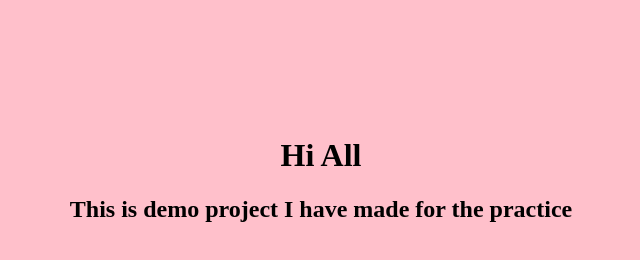
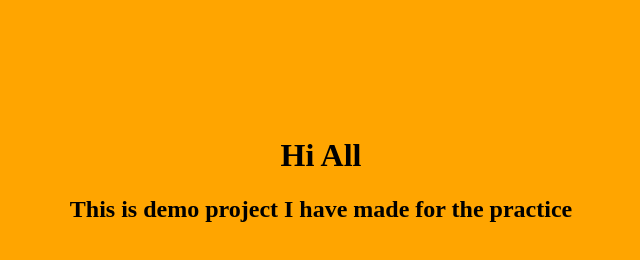
Before and after one commit to pradip634/demo-project, a plain HTML site: page index.html in a window 1280 px wide. Shown: the whole page, without its empty margins (319-959 px from the left). Drawn offline with Linux system fonts and the light colour scheme.

Commit message:
updated file 2

```diff
--- a/index.html
+++ b/index.html
@@ -3,7 +3,7 @@
         <title> HTML body Bgcolr Attribute </title>
         <head/>
 
-        <body text="black" bgcolor="pink">
+        <body text="black" bgcolor="orange">
         <center><br><br><br><br><br><br>
 
         <h1> Hi All </h1>
```
